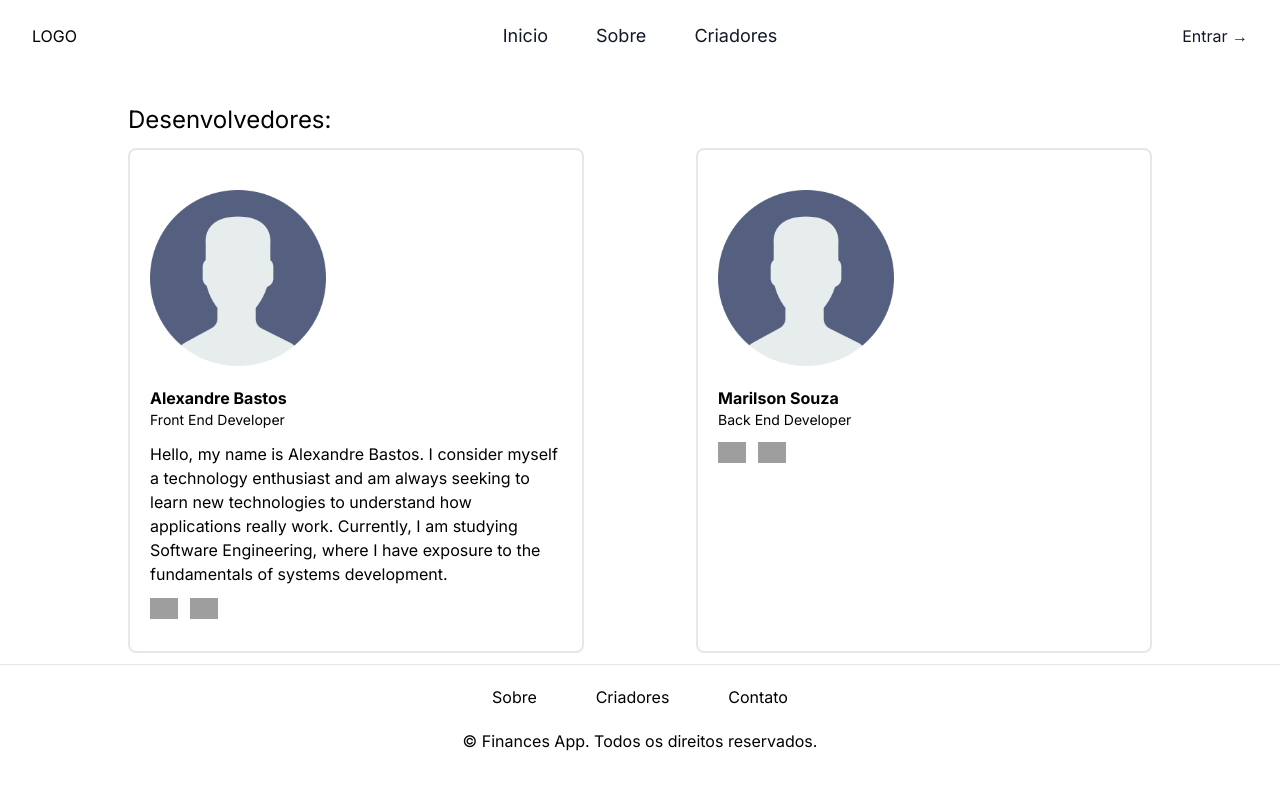
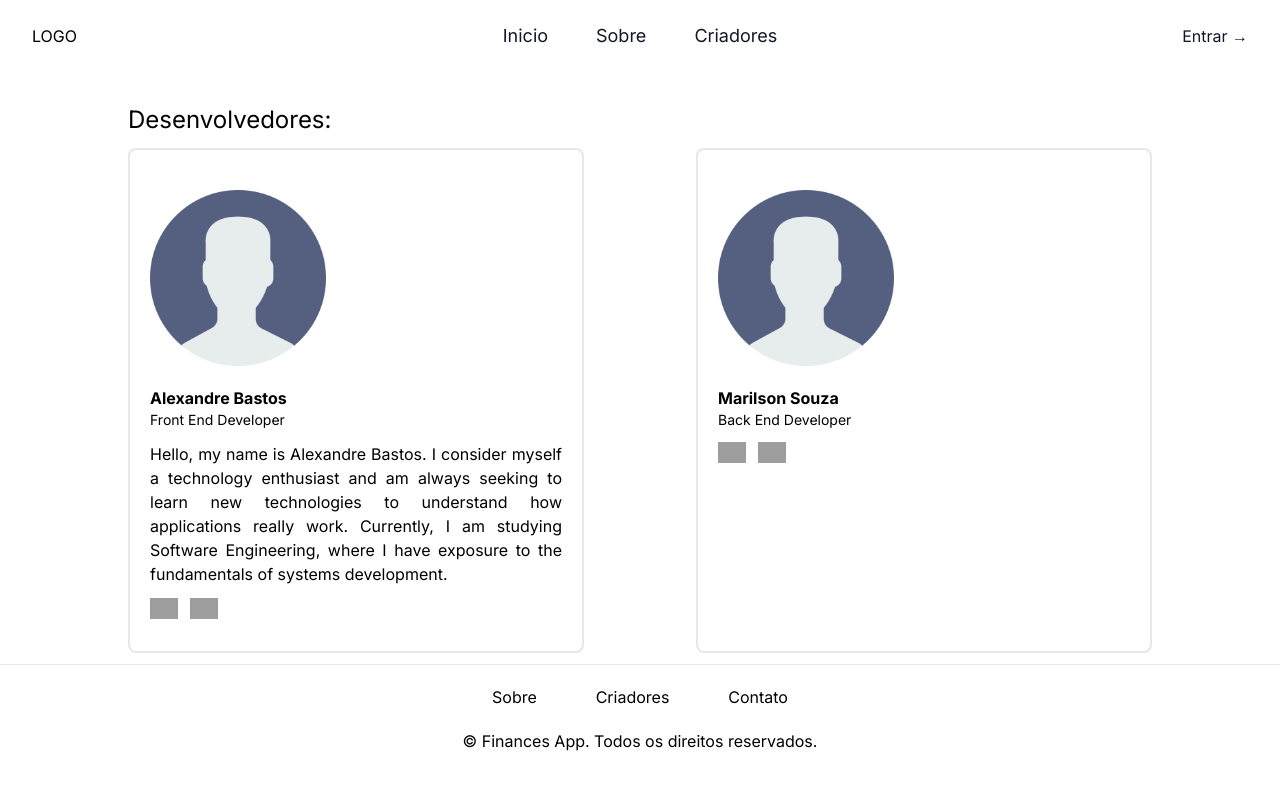
Before and after one commit to xand3/finance-app, a Next.js app: page /criadores in a window 1280 px wide. Shown: the top 790 px of the page. Built offline with nearby package versions, Linux system fonts and the light colour scheme; grey boxes are pictures that could not be loaded.

Commit message:
:construction: Mudanças visuais páginas: criadores, login

```diff
--- a/src/app/criadores/page.tsx
+++ b/src/app/criadores/page.tsx
@@ -57,7 +57,7 @@ export default function CreatorsPage() {
                 </div>
                 <h2 className="font-bold">{dev.name}</h2>
                 <p className="text-sm mb-3">{dev.job}</p>
-                <p>{dev.exp}</p>
+                <p className="text-justify">{dev.exp}</p>
                 <div className="flex my-3">
                   {dev.socials.map((social) => (
                     <a className="mr-3" href={social.link} target="_blank">
--- a/src/app/login/page.tsx
+++ b/src/app/login/page.tsx
@@ -70,7 +70,7 @@ export default function LoginPage() {
           </form>
           <div className="flex justify-center">
             <p className="">
-              Não possui conta? <a href="/register">registre-se aqui.</a>
+              Não possui conta? <a className="hover:text-gray-200" href="/register">registre-se aqui.</a>
             </p>
           </div>
         </div>
```
